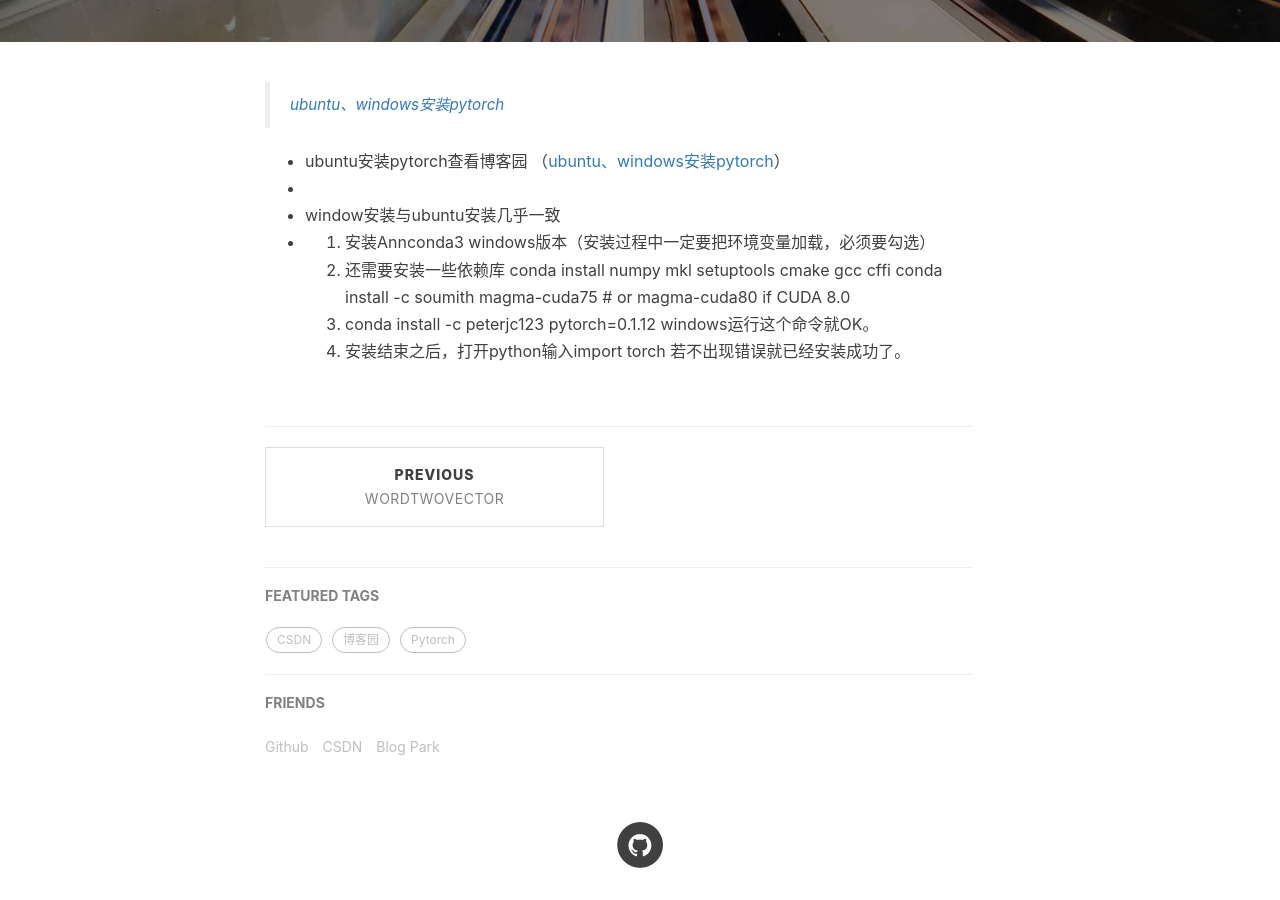
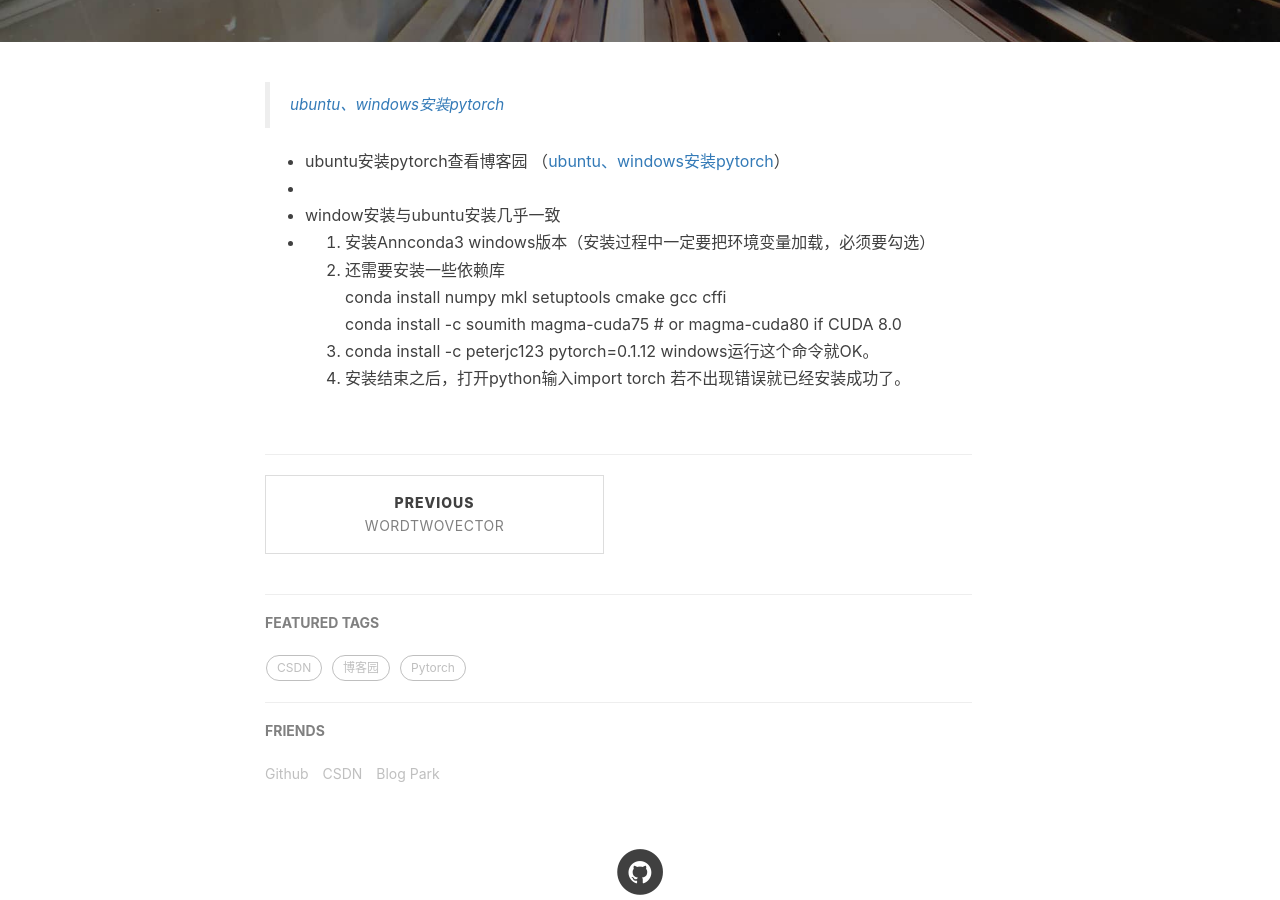
Before and after one commit to bamtercelboo/bamtercelboo.github.io, a Jekyll site: the page built from _posts/2017-07-26-ubuntu、windows安装pytorch.md, in a window 1280 px wide and 900 px high, scrolled down 475 px. Built offline with Jekyll 4.4.1, drawn with Linux system fonts in a browser that asks for light colours; nearby versions of some CDN libraries; comment, search, counter and statistics services are not loaded.

```diff
--- a/_posts/2017-07-26-ubuntu、windows安装pytorch.md
+++ b/_posts/2017-07-26-ubuntu、windows安装pytorch.md
@@ -22,7 +22,7 @@ tags:
 -
 1. 安装Annconda3 windows版本（安装过程中一定要把环境变量加载，必须要勾选）
 2. 还需要安装一些依赖库
-   conda install numpy mkl setuptools cmake gcc cffi
-   conda install -c soumith magma-cuda75     # or magma-cuda80 if CUDA 8.0
+   <br>conda install numpy mkl setuptools cmake gcc cffi
+   <br>conda install -c soumith magma-cuda75      # or magma-cuda80 if CUDA 8.0
 3. conda install -c peterjc123 pytorch=0.1.12     windows运行这个命令就OK。
 4. 安装结束之后，打开python输入import torch 若不出现错误就已经安装成功了。
```
